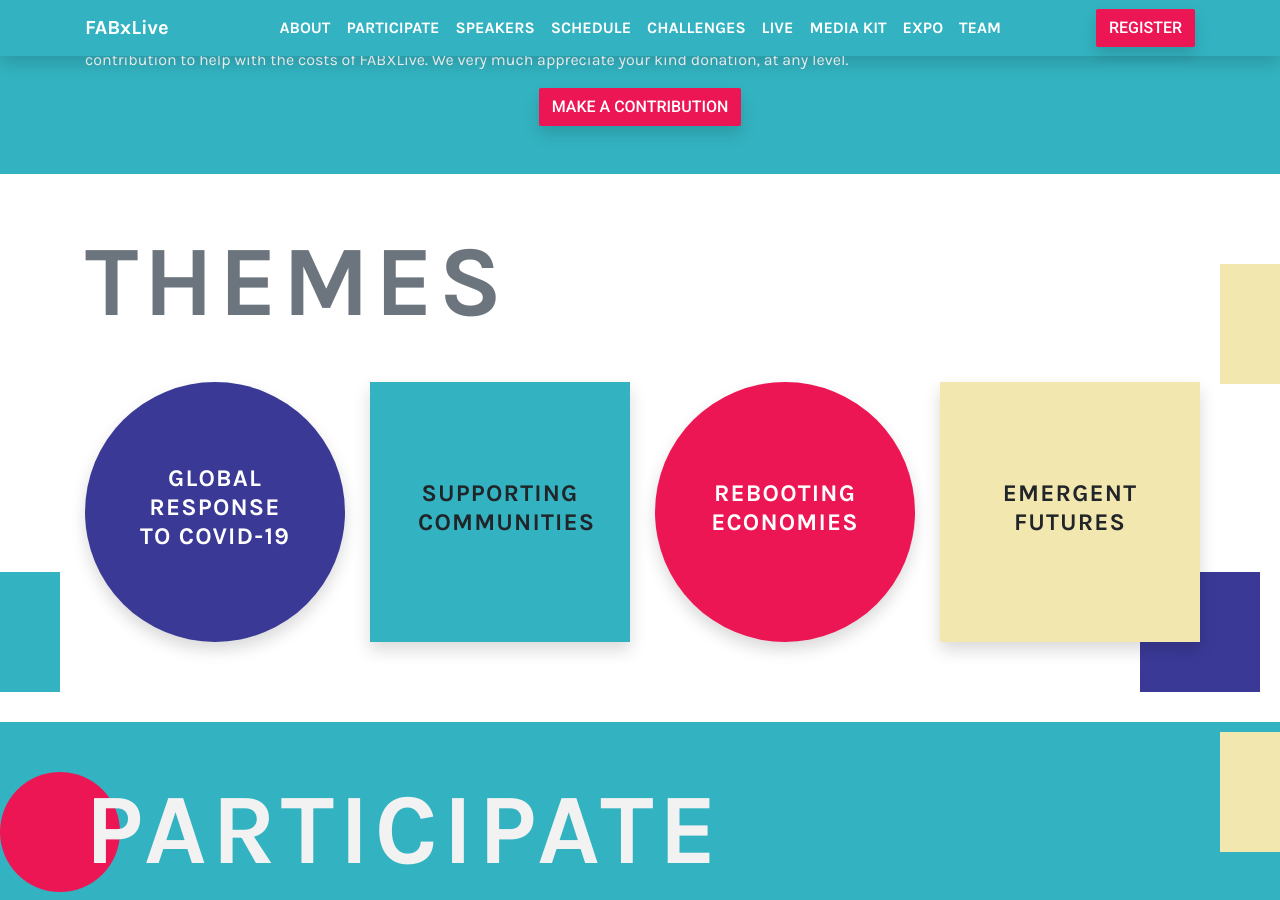
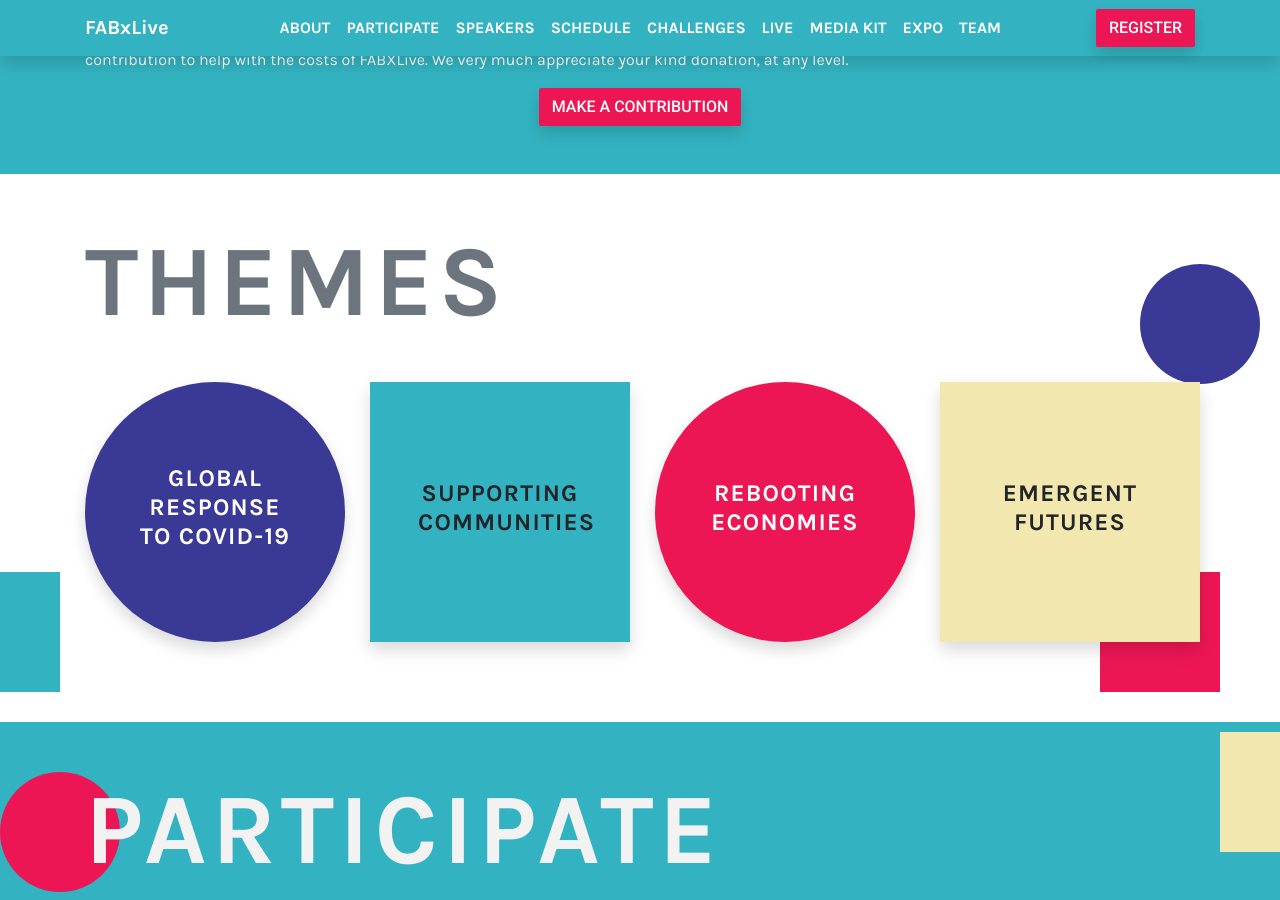
Before and after one commit to fabfoundation/fabxlive2020, a Jekyll site: the page built from index.html, in a window 1280 px wide and 900 px high, scrolled down 1260 px. Built offline with Jekyll 4.4.1, drawn with Linux system fonts in a browser that asks for light colours; nearby versions of some CDN libraries.

Commit message:
Correct bg items colors

```diff
--- a/_includes/bg-items-white.html
+++ b/_includes/bg-items-white.html
@@ -1,3 +1,3 @@
-<div class="bg-item-10 position-absolute bg-yellow box-half" style="right:0px; top:90px;"></div>
-<div class="bg-item-10 position-absolute bg-blue" style="right:20px; bottom:30px;"></div>
+<div class="bg-item-10 position-absolute bg-blue circle" style="right:20px; top:90px;"></div>
+<div class="bg-item-10 position-absolute bg-red" style="right:60px; bottom:30px;"></div>
 <div class="bg-item-10 position-absolute bg-cyan box-half" style="left:0px; bottom:30px;"></div>
```
